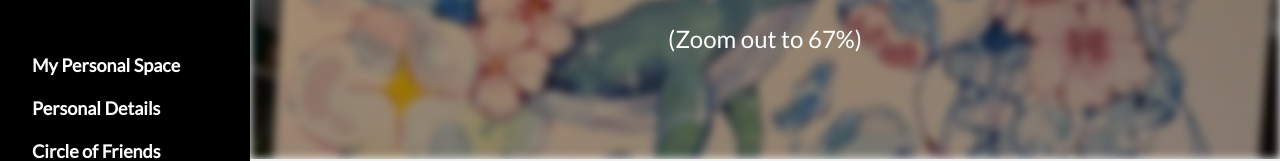
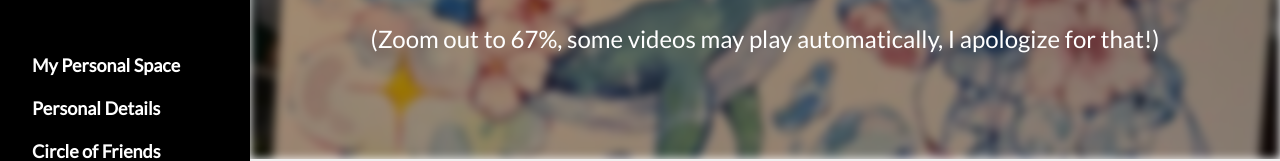
Before and after one commit to RoboArtz/Reyesportfolio, a plain HTML site: page Mypersonalspace.html in a window 1280 px wide. Shown: the part 247-408 px from the top of the page. Drawn offline with nearby package versions, Linux system fonts and the light colour scheme.

Commit message:
Update Mypersonalspace.html

```diff
--- a/Mypersonalspace.html
+++ b/Mypersonalspace.html
@@ -57,7 +57,7 @@ body,h1,h2,h3,h4,h5,h6 {font-family: "Lato", sans-serif}
   <div class="blurred-bg-image"></div>
   <h1 class="w3-jumbo w3-animate-bottom" style="color:white;">MY PERSONAL SPACE</h1>
   <p class="w3-xlarge" style="color:white;">By Emmanuel R. Reyes</p>
-  <p class="w3-xlarge" style="color:white;">(Zoom out to 67%)</p>
+  <p class="w3-xlarge" style="color:white;">(Zoom out to 67%, some videos may play automatically, I apologize for that!)</p>
 </header>
 
 <!-- Zooming -->
```
